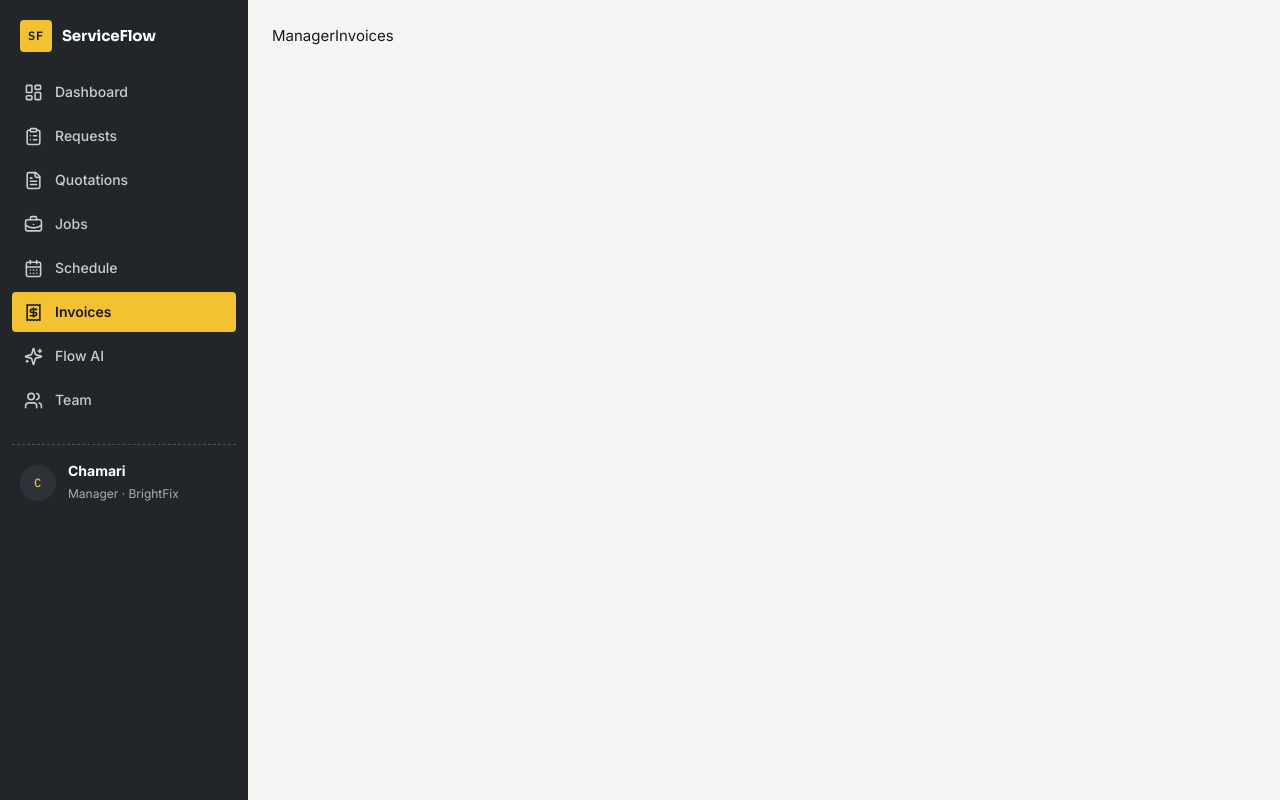
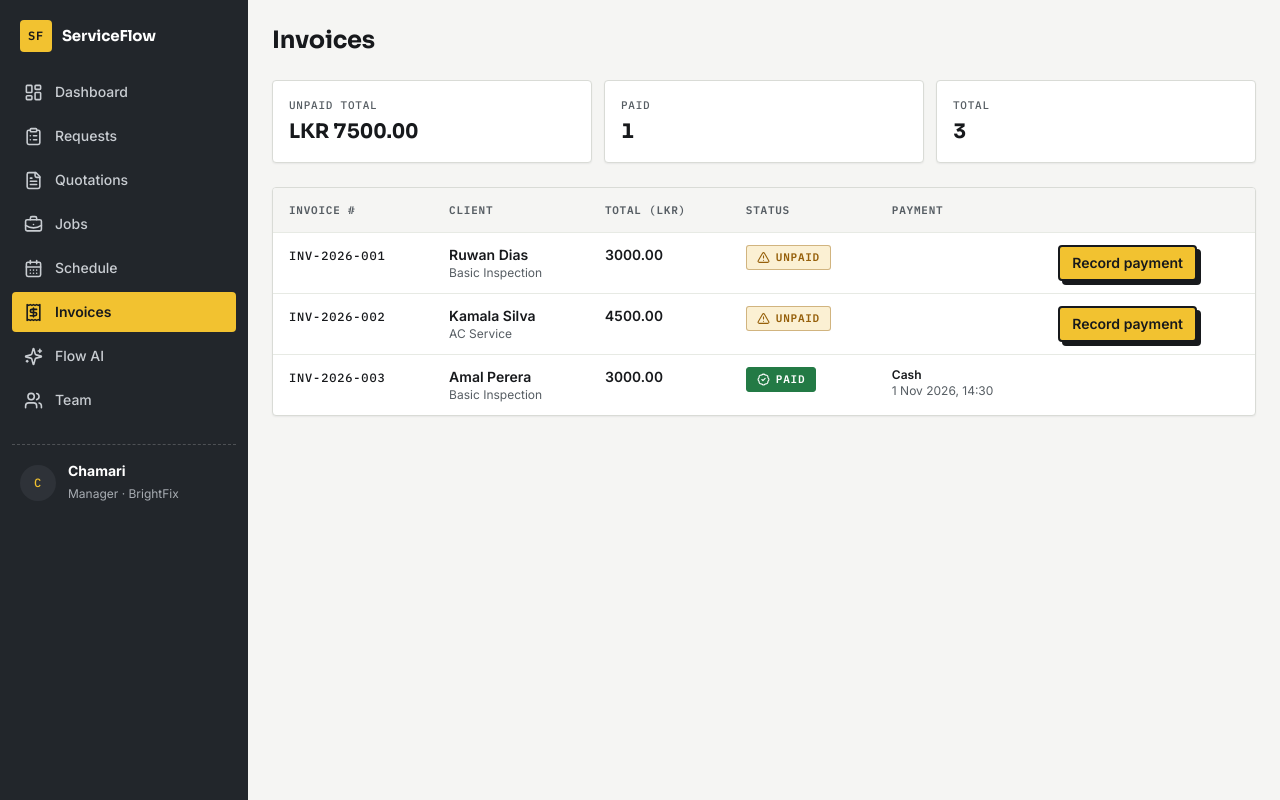
Before and after one commit to amiztp/ServiceFlow, a React (Vite) app in the folder frontend/: page /manager/invoices in a window 1280 px wide. Built offline with nearby package versions, Linux system fonts and the light colour scheme.

Commit message:
manager invoices added + mockup data added

```diff
--- a/frontend/src/App.tsx
+++ b/frontend/src/App.tsx
@@ -23,7 +23,10 @@ import QuoteBuilder from "./features/manager/QuoteBuilder";
 import ManagerJobs from "./features/manager/Jobs";
 
 const ManagerSchedule = () => <h1>ManagerSchedule</h1>;
-const ManagerInvoices = () => <h1>ManagerInvoices</h1>;
+
+//const ManagerInvoices = () => <h1>ManagerInvoices</h1>;
+import Invoices from "./features/manager/Invoices";
+
 const ManagerTeam = () => <h1>ManagerTeam</h1>;
 const PolicyPage = () => <h1>PolicyPage</h1>;
 const EmployeeHome = () => <h1>EmployeeHome</h1>;
@@ -83,7 +86,7 @@ export default function App() {
         <Route path="/manager/quotations/:requestId" element={<Shell role="manager"><QuoteBuilder /></Shell>} />
         <Route path="/manager/jobs" element={<Shell role="manager"><ManagerJobs /></Shell>} />
         <Route path="/manager/schedule" element={<Shell role="manager"><ManagerSchedule /></Shell>} />
-        <Route path="/manager/invoices" element={<Shell role="manager"><ManagerInvoices /></Shell>} />
+        <Route path="/manager/invoices" element={<Shell role="manager"><Invoices /></Shell>} />
         <Route path="/manager/ai" element={<Shell role="manager"><PolicyPage /></Shell>} />
         <Route path="/manager/team" element={<Shell role="manager"><ManagerTeam /></Shell>} />
 
--- /dev/null
+++ b/frontend/src/features/manager/Invoices.tsx
@@ -0,0 +1,174 @@
+import { useState } from "react";
+import {
+  ActionButton,
+  StatusBadge,
+  ResponsiveTable,
+  Modal,
+  SelectField,
+  EmptyState,
+} from "../../components";
+import { mockInvoices, type Invoice } from "../../mocks/data";
+
+const invoiceStatus = (s: "UNPAID" | "PAID"): "unpaid" | "paid" =>
+  s === "PAID" ? "paid" : "unpaid";
+
+const formatDateTime = (iso?: string) =>
+  iso
+    ? new Date(iso).toLocaleString("en-GB", {
+        day: "numeric",
+        month: "short",
+        year: "numeric",
+        hour: "2-digit",
+        minute: "2-digit",
+      })
+    : "";
+
+export default function Invoices() {
+  const [invoices, setInvoices] = useState<Invoice[]>(mockInvoices);
+  const [paying, setPaying] = useState<Invoice | null>(null);
+  const [method, setMethod] = useState("Cash");
+
+  const unpaidTotal = invoices
+    .filter((invoice) => invoice.state === "UNPAID")
+    .reduce((sum, invoice) => sum + invoice.total, 0);
+  const paidCount = invoices.filter((invoice) => invoice.state === "PAID").length;
+
+  const recordPayment = () => {
+    if (!paying) return;
+    setInvoices((current) =>
+      current.map((invoice) =>
+        invoice.id === paying.id
+          ? {
+              ...invoice,
+              state: "PAID",
+              paymentMethod: method,
+              paidAt: new Date().toISOString(),
+            }
+          : invoice,
+      ),
+    );
+    setPaying(null);
+    setMethod("Cash");
+  };
+
+  return (
+    <div className="space-y-6">
+      <h1 className="sf-display text-2xl font-bold">Invoices</h1>
+
+      <div className="grid gap-3 sm:grid-cols-3">
+        <div className="sf-card p-4">
+          <p className="sf-mono text-[11px] text-text-secondary">UNPAID TOTAL</p>
+          <strong className="sf-display sf-tabular block text-xl mt-1">LKR {unpaidTotal.toFixed(2)}</strong>
+        </div>
+        <div className="sf-card p-4">
+          <p className="sf-mono text-[11px] text-text-secondary">PAID</p>
+          <strong className="sf-display sf-tabular block text-xl mt-1">{paidCount}</strong>
+        </div>
+        <div className="sf-card p-4">
+          <p className="sf-mono text-[11px] text-text-secondary">TOTAL</p>
+          <strong className="sf-display sf-tabular block text-xl mt-1">{invoices.length}</strong>
+        </div>
+      </div>
+
+      <ResponsiveTable
+        caption="Invoices"
+        rows={invoices}
+        columns={[
+          {
+            key: "number",
+            heading: "Invoice #",
+            render: (invoice) => <span className="sf-mono text-xs">{invoice.invoiceNumber}</span>,
+          },
+          {
+            key: "client",
+            heading: "Client",
+            render: (invoice) => (
+              <div>
+                <div className="font-semibold">{invoice.clientName}</div>
+                <div className="text-xs text-text-secondary">{invoice.serviceName}</div>
+              </div>
+            ),
+          },
+          {
+            key: "total",
+            heading: "Total (LKR)",
+            render: (invoice) => (
+              <span className="sf-tabular font-semibold">{invoice.total.toFixed(2)}</span>
+            ),
+          },
+          {
+            key: "status",
+            heading: "Status",
+            render: (invoice) => <StatusBadge status={invoiceStatus(invoice.state)} />,
+          },
+          {
+            key: "paid",
+            heading: "Payment",
+            render: (invoice) =>
+              invoice.state === "PAID" ? (
+                <div className="text-xs">
+                  <div className="font-semibold">{invoice.paymentMethod}</div>
+                  <div className="text-text-secondary">{formatDateTime(invoice.paidAt)}</div>
+                </div>
+              ) : null,
+          },
+          {
+            key: "actions",
+            heading: "",
+            render: (invoice) =>
+              invoice.state === "UNPAID" ? (
+                <ActionButton
+                  variant="stamp"
+                  size="small"
+                  onClick={() => {
+                    setPaying(invoice);
+                    setMethod("Cash");
+                  }}
+                >
+                  Record payment
+                </ActionButton>
+              ) : null,
+          },
+        ]}
+        empty={<EmptyState title="No invoices yet" description="Completed jobs create invoices here." />}
+      />
+
+      <Modal
+        open={!!paying}
+        title="Record payment"
+        description={paying ? `${paying.invoiceNumber} — ${paying.clientName} — LKR ${paying.total.toFixed(2)}` : ""}
+        onClose={() => setPaying(null)}
+      >
+        <div className="space-y-4">
+          <div className="rounded-docket border border-line bg-paper p-3 text-sm space-y-1">
+            <p className="text-text-secondary text-xs">Amount to record</p>
+            <p className="sf-tabular font-semibold text-lg">LKR {paying?.total.toFixed(2)}</p>
+            <p className="text-xs text-text-secondary mt-1">
+              Full payment only — no partial payments in this release.
+            </p>
+          </div>
+
+          <SelectField
+            label="Payment method"
+            value={method}
+            onChange={(e) => setMethod(e.target.value)}
+            required
+          >
+            <option value="Cash">Cash</option>
+            <option value="Bank Transfer">Bank Transfer</option>
+            <option value="Cheque">Cheque</option>
+          </SelectField>
+
+          <div className="flex justify-end gap-2">
+            <ActionButton variant="stub" onClick={() => setPaying(null)}>
+              Cancel
+            </ActionButton>
+            <ActionButton variant="stamp" onClick={recordPayment}>
+              Confirm payment
+            </ActionButton>
+          </div>
+        </div>
+      </Modal>
+    </div>
+  );
+}
```
